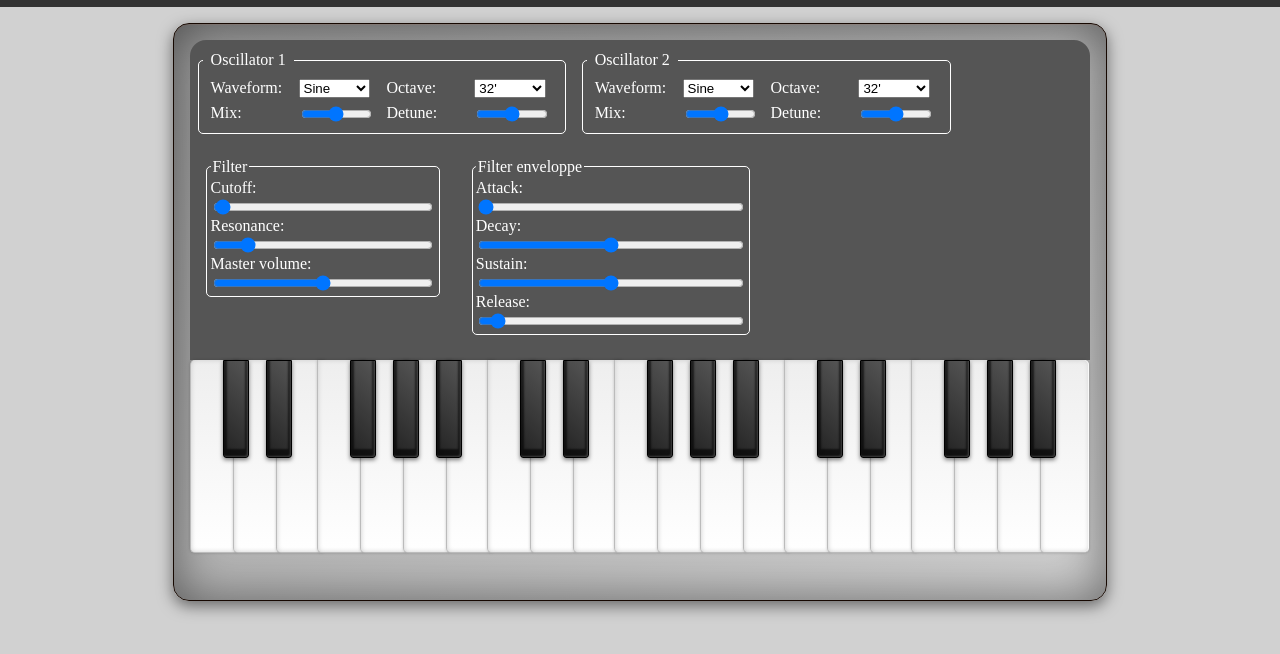
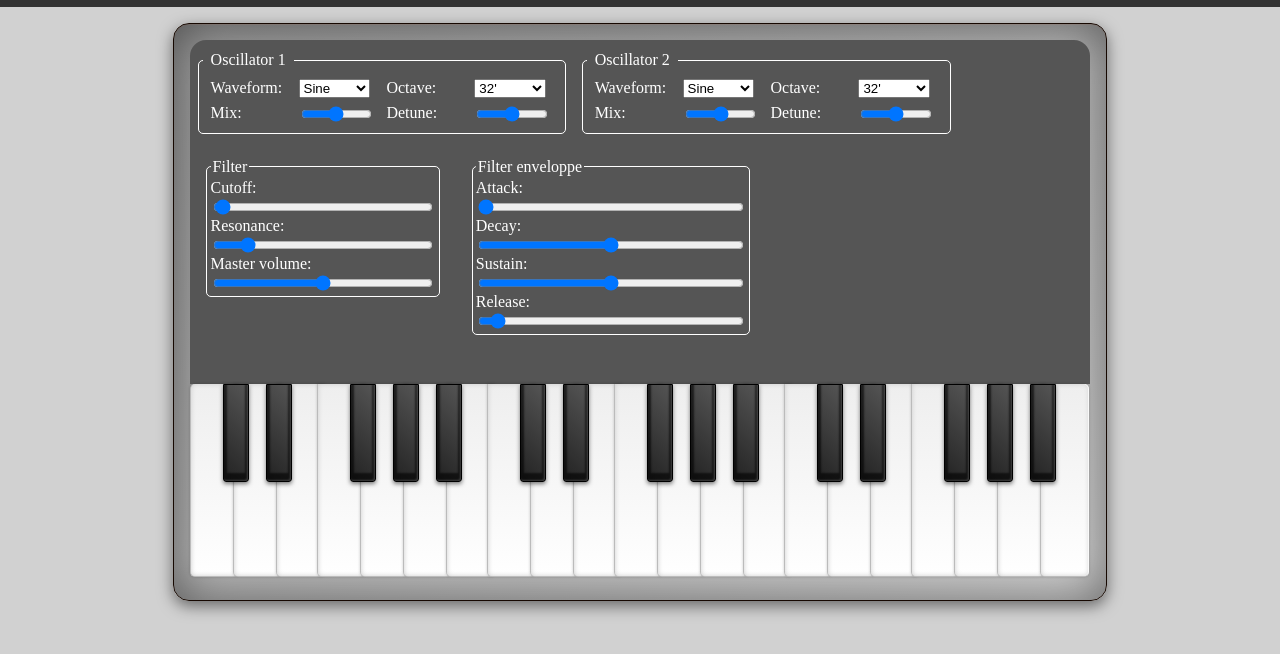
Before and after one commit to Antoinelroy/synthony, a plain HTML site: page public/index.html in a window 1280 px wide. Shown: the part 88-742 px from the top of the page. Drawn offline with Linux system fonts and the light colour scheme; no server answers.

Commit message:
css changes

```diff
--- a/public/style.css
+++ b/public/style.css
@@ -149,7 +149,7 @@ ul li:last-child {
 
 .knobs{
   width: 100%;
-  height: 20em;
+  height: 21.5em;
   background-color: #555;
   border-radius: 1em 1em 0em 0;
 }
```
